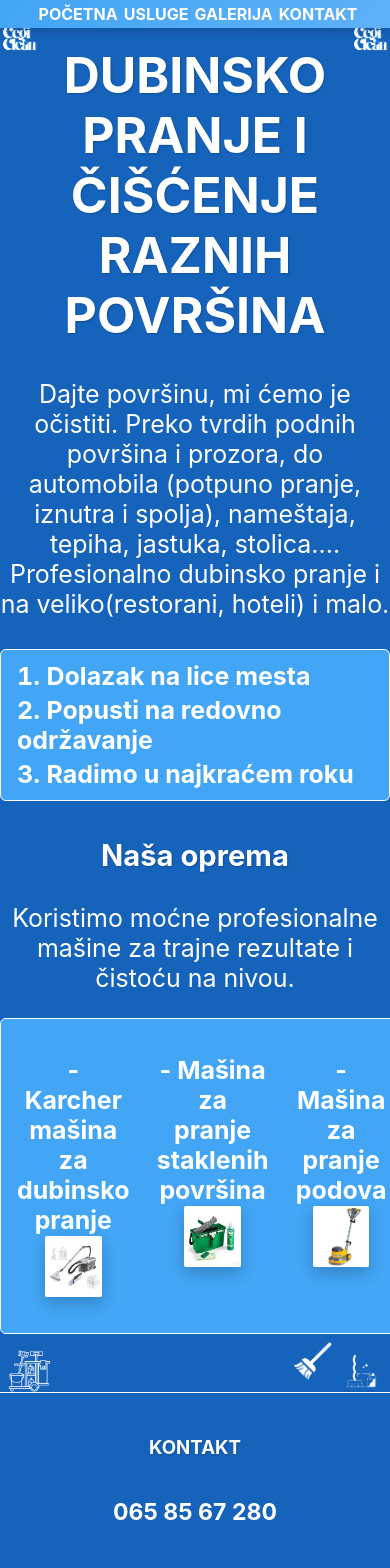
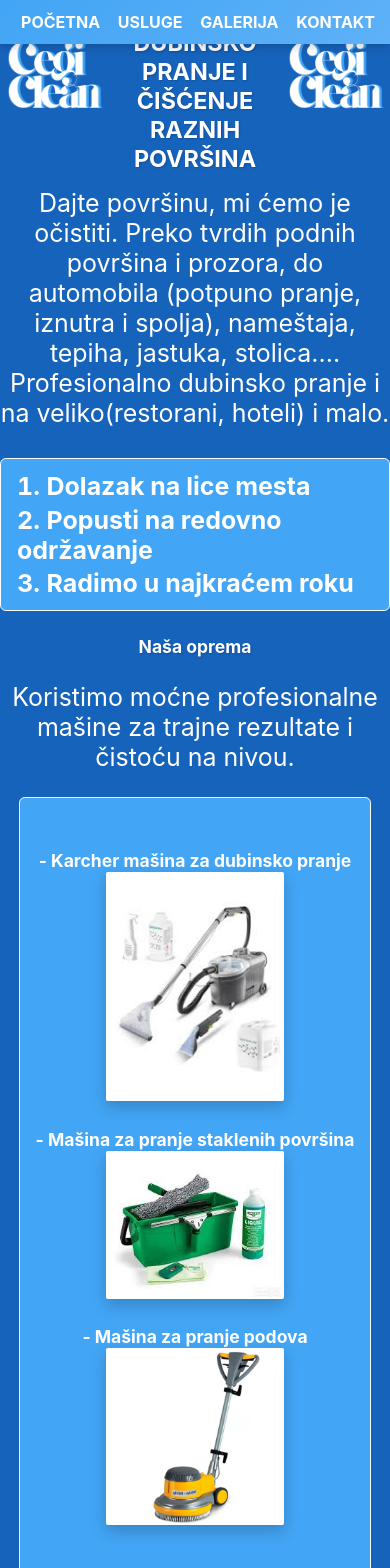
Before and after one commit to trinstone/MaturskiDubinskoPranje, a React (Create React App) app: page / in a window 390 px wide. Shown: the top 1568 px of the page. Built offline with nearby package versions, Linux system fonts and the light colour scheme.

Commit message:
pokusaj skaliranja za telefon

```diff
--- a/src/cssPojedinacni/NavBar.css
+++ b/src/cssPojedinacni/NavBar.css
@@ -34,4 +34,8 @@ nav a:hover {
   }
 
   nav a { margin-left: 1.56vw; } /* smaller spacing on phone */
+
+  nav a:hover {
+    border-bottom: 2px solid white;
+  }
 }
--- a/src/cssPojedinacni/Pocetna.css
+++ b/src/cssPojedinacni/Pocetna.css
@@ -44,3 +44,20 @@
   border-radius: 0.31vw; /* 6px -> 0.31vw */
   box-shadow: 0 6px 15px rgba(0, 0, 0, 0.2);
 }
+
+@media (max-width: 600px) {
+  .liMasine {
+    flex-direction: column;
+    gap: 6vw;
+    padding: 4vw 0;
+  }
+
+  .liMasine li {
+    font-size: 4.5vw;
+  }
+
+  .liMasine li img {
+    width: 45vw;
+    height: auto;
+  }
+}
--- a/src/cssPojedinacni/Usluge.css
+++ b/src/cssPojedinacni/Usluge.css
@@ -6,3 +6,11 @@
   .Usluge {
     margin-top: 3vw;
   }
+
+  @media (max-width: 600px) {
+  .Usluge p {
+    font-size: 4vw;
+    line-height: 1.4;
+    padding: 0 4vw;
+  }
+}
--- a/src/index.css
+++ b/src/index.css
@@ -145,4 +145,33 @@ ul { list-style-type: none; }
     display: none;
   }
   nav { left: 0; right: 0; max-width: 100%; }
+  .logo {
+    width: 28vw;        /* visually correct on phone */
+    padding-top: 4vw;
+  }
+  h1 {
+    font-size: 6vw;   /* ~22–24px */
+  }
+
+  h2 {
+    font-size: 5vw;
+  }
+
+  h3 {
+    font-size: 4.5vw;
+  }
+   table {
+    border-spacing: 2vw;
+  }
+
+  th, td {
+    font-size: 4vw;        /* readable but compact */
+    min-width: 18vw;
+    min-height: 12vw;
+    padding: 1.5vw;
+  }
+  nav a {
+    padding: 2vw 1.5vw;
+    display: inline-block;
+  }
 }
```
